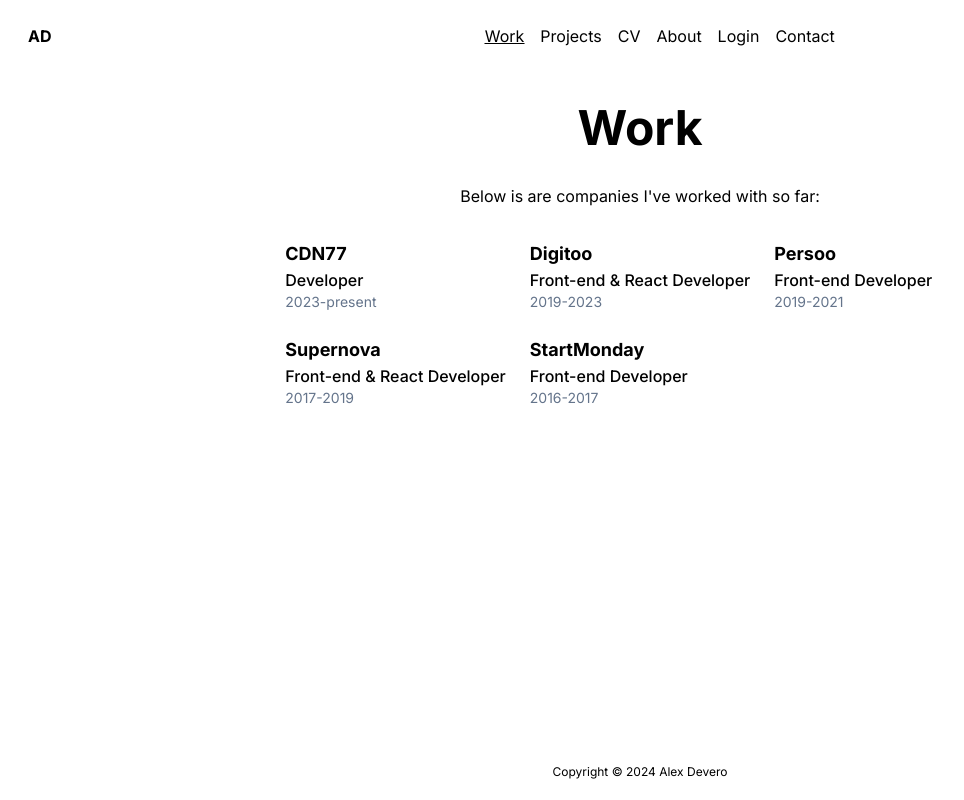
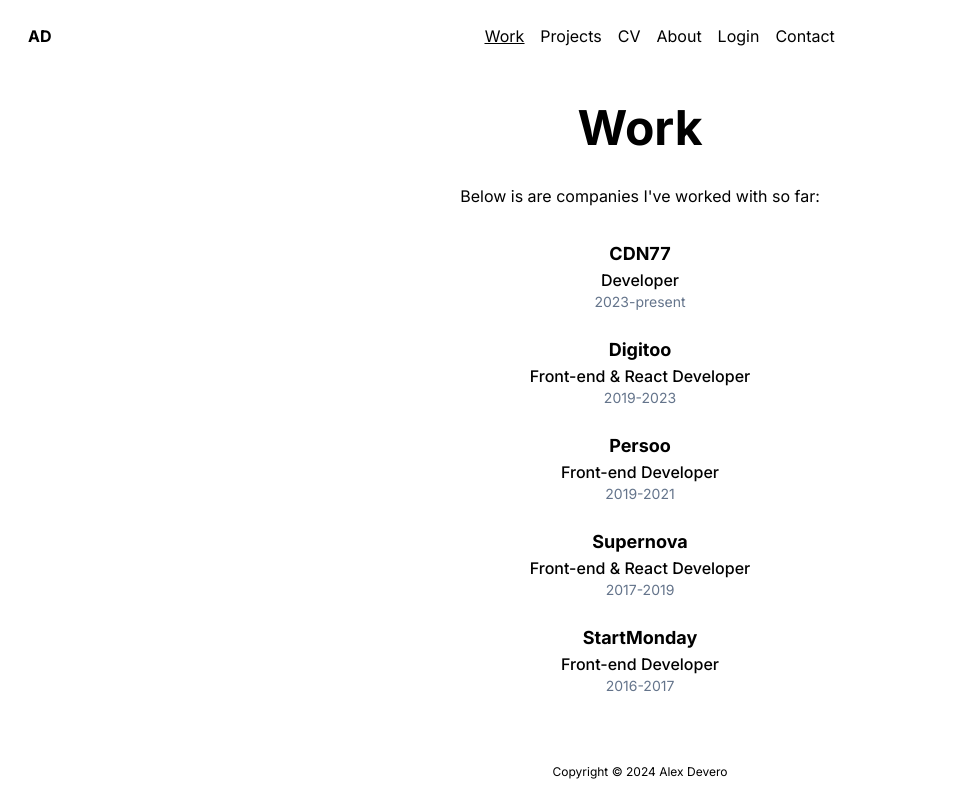
Before and after one commit to alexdevero/alex-devero-website-nextjs, a Next.js app: page /work in a window 1280 px wide. Shown: the whole page, without its empty margins (0-964 px from the left). Built offline with nearby package versions, Linux system fonts and the light colour scheme; some icons are missing.

Commit message:
fix: use vertical layout for work & projects, add Puppio

```diff
--- a/src/app/projects/page.tsx
+++ b/src/app/projects/page.tsx
@@ -46,9 +46,9 @@ export default async function Projects() {
         <div className='flex flex-col items-center justify-center'>
           <p className='mb-8 text-center'>Below are some bigger projects I am currently working on:</p>
 
-          <div className='mb-8 grid grid-cols-1 justify-center gap-6 md:grid-cols-2 lg:grid-cols-3'>
+          <div className='mb-8 grid grid-cols-1 justify-center gap-6'>
             {projects.map(project => (
-              <div key={project.name} className='flex flex-col'>
+              <div key={project.name} className='flex flex-col text-center'>
                 <span className='text-lg font-bold'>{project.name}</span>
 
                 <h5 className='text-base font-medium'>{project.position}</h5>
--- a/src/components/pages/work-page.tsx
+++ b/src/components/pages/work-page.tsx
@@ -9,9 +9,9 @@ export const WorkPage = () => (
     <div className='flex flex-col items-center justify-center'>
       <p className='mb-8 text-center'>Below is are companies I've worked with so far:</p>
 
-      <div className='mb-8 grid grid-cols-1 justify-center gap-6 md:grid-cols-2 lg:grid-cols-3'>
+      <div className='mb-8 grid grid-cols-1 justify-center gap-6'>
         {work.map(project => (
-          <div key={project.company} className='flex flex-col'>
+          <div key={project.company} className='flex flex-col text-center'>
             <span className='text-lg font-bold'>{project.company}</span>
 
             <h5 className='text-base font-medium'>{project.position}</h5>
--- a/src/data/projects.ts
+++ b/src/data/projects.ts
@@ -12,4 +12,10 @@ export const projects: Project[] = [
     yearFrom: '2023',
     yearTo: 'Present',
   },
+  {
+    name: 'Puppio',
+    position: 'Developer',
+    yearFrom: '2023',
+    yearTo: 'Present',
+  },
 ]
```
